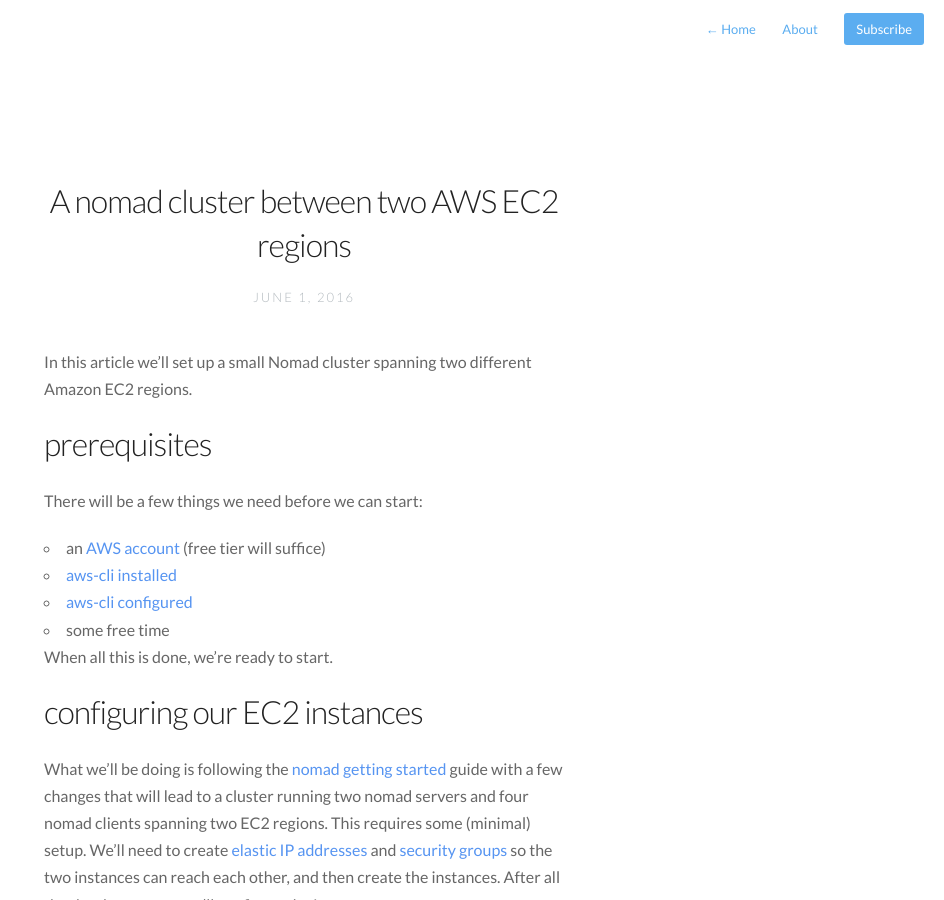
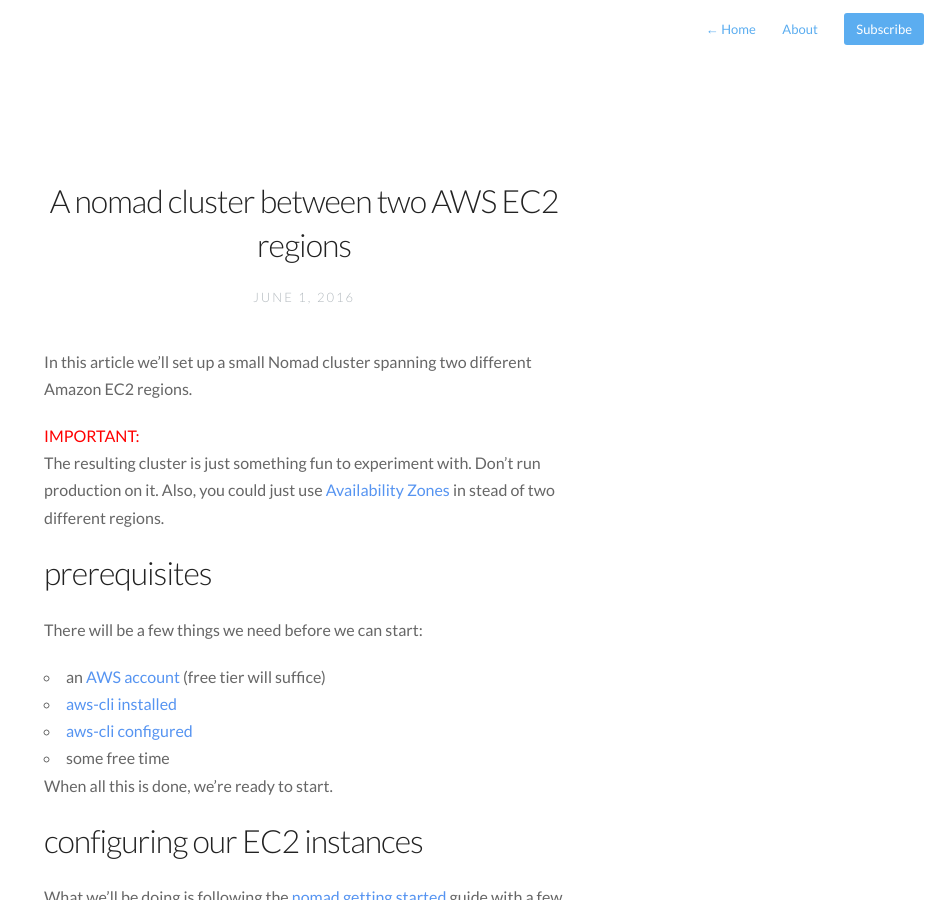
Before and after one commit to boyvanduuren/vanduuren.xyz, a Jekyll site: the page built from _posts/2016-06-01-setting-up-nomad-in-aws.markdown, in a window 1280 px wide and 900 px high. Shown: the whole window, without its empty margins (336-1280 px from the left). Built offline with Jekyll 4.4.1, drawn with Linux system fonts in a browser that asks for light colours; nearby versions of some CDN libraries; Markdown is read by kramdown in place of the engine named in the settings.

Commit message:
Added disclaimer to nomad post

```diff
--- a/_posts/2016-06-01-setting-up-nomad-in-aws.markdown
+++ b/_posts/2016-06-01-setting-up-nomad-in-aws.markdown
@@ -6,6 +6,11 @@ description: Setting up a small nomad cluster
 
 In this article we'll set up a small Nomad cluster spanning two different Amazon
 EC2 regions.
+
+<font color='red'>IMPORTANT:</font>
+The resulting cluster is just something fun to experiment with. Don't run
+production on it. Also, you could just use [Availability Zones][az] in stead
+of two different regions.
 
 # prerequisites
 
```
Also changed, not shown: other parts of _posts/2016-06-01-setting-up-nomad-in-aws.markdown (+1 -0 lines), 1 other file.
